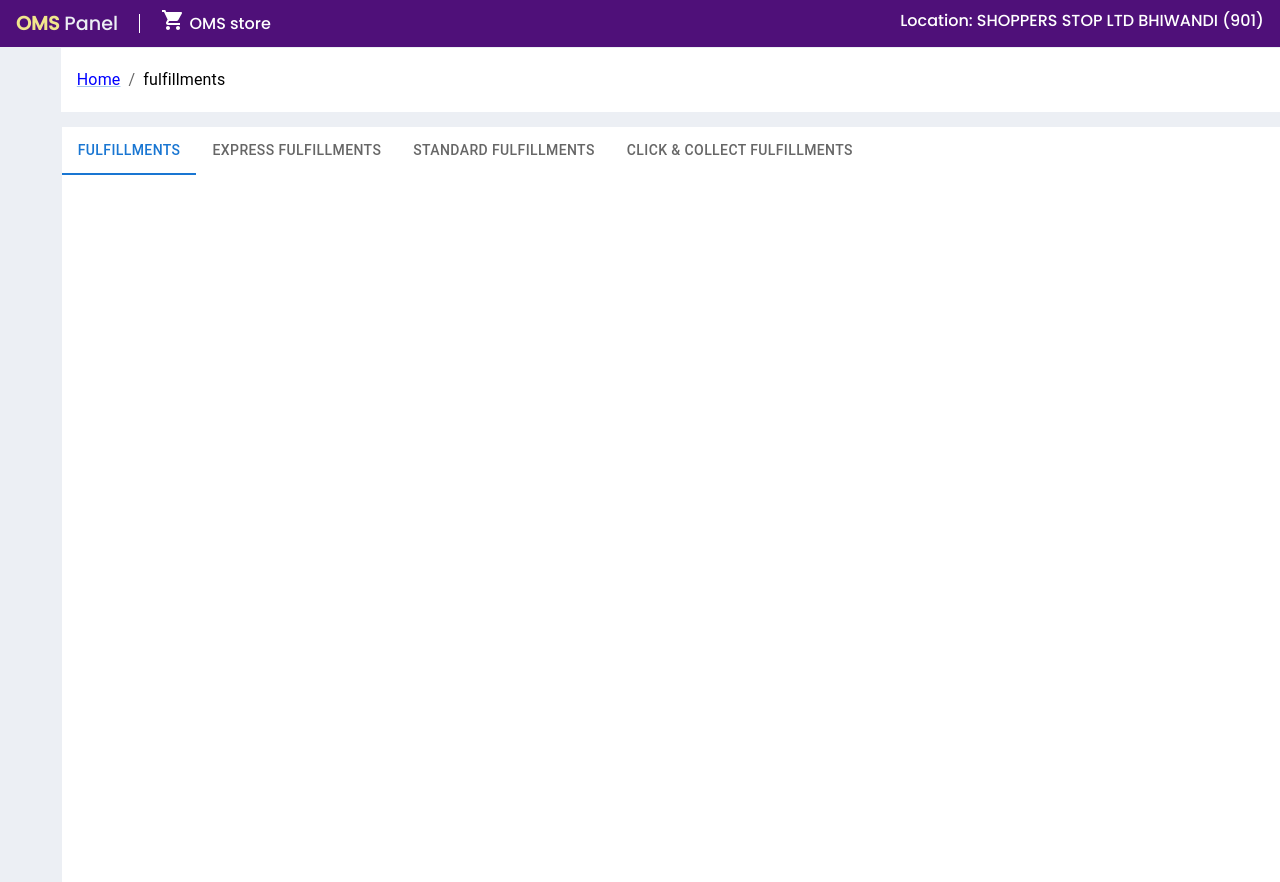
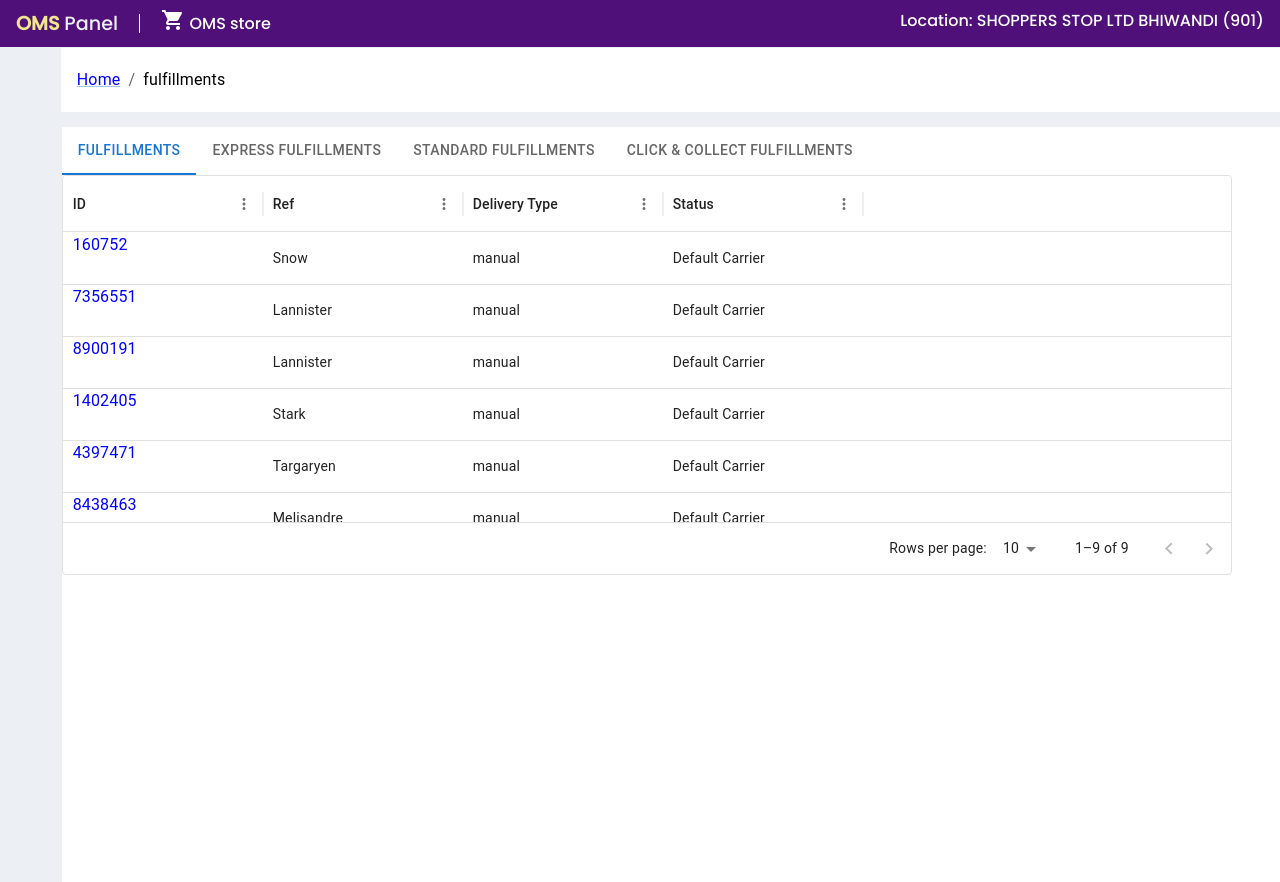
Before and after one commit to sshemantj/oms-panel, a Next.js app: page /fulfillments in a window 1280 px wide. Built offline with nearby package versions, Linux system fonts and the light colour scheme.

Commit message:
fulfillments tables complete

```diff
--- a/src/constants/tableConstant.tsx
+++ b/src/constants/tableConstant.tsx
@@ -21,6 +21,19 @@ export const initialAllTableIdsList = {
   [ITabList.STANDARD_FULFILMENTS]: [],
   [ITabList.EXPRESS_FULFILMENTS]: [],
   [ITabList.EXCHANGES_FULFILMENTS]: [],
+  [ITabList.CLICK_AND_COLLECT]: [],
+};
+export const initialAllFulfillmentTableState = {
+  [ITabList.FULFILMENTS]: { rows: [], columns: [] },
+  [ITabList.STANDARD_FULFILMENTS]: { rows: [], columns: [] },
+  [ITabList.EXPRESS_FULFILMENTS]: { rows: [], columns: [] },
+  [ITabList.CLICK_AND_COLLECT]: { rows: [], columns: [] },
+};
+
+export const initialAllFulfillmentTableIdsList = {
+  [ITabList.FULFILMENTS]: [],
+  [ITabList.STANDARD_FULFILMENTS]: [],
+  [ITabList.EXPRESS_FULFILMENTS]: [],
   [ITabList.CLICK_AND_COLLECT]: [],
 };
 
@@ -1150,3 +1163,103 @@ export const carrierCollectionsRows = [
     assingCarrier: "",
   },
 ];
+export const fulfillmentColumns: GridColDef[] = [
+  {
+    field: "idCustom",
+    headerName: "ID",
+    // type: "number",
+    width: 200,
+    align: "left",
+    renderCell: (params) => (
+      <Typography sx={{ color: "blue", textDecoration: "none" }}>
+        {params.value}
+      </Typography>
+    ),
+  },
+  {
+    field: "ref",
+    headerName: "Ref",
+    // type: "number",
+    width: 200,
+    align: "left",
+  },
+  {
+    field: "deliveryType",
+    headerName: "Delivery Type",
+    // type: "number",
+    width: 200,
+    align: "left",
+  },
+  {
+    field: "status",
+    headerName: "Status",
+    // type: "number",
+    width: 200,
+    align: "left",
+  },
+];
+export const fulfillmentsRows = [
+  {
+    id: 1,
+    ref: "Snow",
+    deliveryType: "manual",
+    idCustom: `${Math.ceil(Math.random() * 10000000)}`,
+    status: "Default Carrier",
+  },
+  {
+    id: 2,
+    ref: "Lannister",
+    deliveryType: "manual",
+    idCustom: `${Math.ceil(Math.random() * 10000000)}`,
+    status: "Default Carrier",
+  },
+  {
+    id: 3,
+    ref: "Lannister",
+    deliveryType: "manual",
+    idCustom: `${Math.ceil(Math.random() * 10000000)}`,
+    status: "Default Carrier",
+  },
+  {
+    id: 4,
+    ref: "Stark",
+    deliveryType: "manual",
+    idCustom: `${Math.ceil(Math.random() * 10000000)}`,
+    status: "Default Carrier",
+  },
+  {
+    id: 5,
+    ref: "Targaryen",
+    deliveryType: "manual",
+    idCustom: `${Math.ceil(Math.random() * 10000000)}`,
+    status: "Default Carrier",
+  },
+  {
+    id: 6,
+    ref: "Melisandre",
+    deliveryType: "manual",
+    idCustom: `${Math.ceil(Math.random() * 10000000)}`,
+    status: "Default Carrier",
+  },
+  {
+    id: 7,
+    ref: "Clifford",
+    deliveryType: "manual",
+    idCustom: `${Math.ceil(Math.random() * 10000000)}`,
+    status: "Default Carrier",
+  },
+  {
+    id: 8,
+    ref: "Frances",
+    deliveryType: "manual",
+    idCustom: `${Math.ceil(Math.random() * 10000000)}`,
+    status: "Default Carrier",
+  },
+  {
+    id: 9,
+    ref: "Roxie",
+    deliveryType: "manual",
+    idCustom: `${Math.ceil(Math.random() * 10000000)}`,
+    status: "Default Carrier",
+  },
+];
--- a/src/interfaces/fulfillments.interface.ts
+++ b/src/interfaces/fulfillments.interface.ts
@@ -1,6 +1,15 @@
+import {
+  initialAllFulfillmentTableIdsList,
+  initialAllFulfillmentTableState,
+} from "@/constants/tableConstant";
+
 export enum IFulFillmentsTabsList {
   FULFILMENTS = "fulfilments",
   EXPRESS_FULFILMENTS = "expressFulfilments",
   STANDARD_FULFILMENTS = "standardFulfilments",
   CLICK_AND_COLLECT = "clickandcollect",
 }
+
+export type IAllFulfillmentTableState = typeof initialAllFulfillmentTableState;
+export type IAllFulfillmentTableIdsList =
+  typeof initialAllFulfillmentTableIdsList;
--- /dev/null
+++ b/src/modules/fulfillmentsModule/fulfillmentsTables.tsx/allFulfilmentsTable.tsx
@@ -0,0 +1,108 @@
+import FeaturedTable, { IFeaturedTableProps } from "@/tables/featuredTable";
+
+interface IAllTableProps extends IFeaturedTableProps {
+  showCheckbox: boolean;
+}
+
+const FulfilmentTable = (props: IAllTableProps) => {
+  const {
+    columns,
+    rows,
+    showCheckbox,
+    processRowUpdate,
+    onRowSelectionModelChange,
+    ...rest
+  } = props;
+
+  return (
+    <FeaturedTable
+      {...{
+        columns,
+        rows,
+        processRowUpdate,
+        onRowSelectionModelChange,
+        checkboxSelection: showCheckbox,
+        rest,
+      }}
+    />
+  );
+};
+
+const StandardFulfilmentsTable = (props: IAllTableProps) => {
+  const {
+    columns,
+    rows,
+    showCheckbox,
+    processRowUpdate,
+    onRowSelectionModelChange,
+    ...rest
+  } = props;
+
+  return (
+    <FeaturedTable
+      {...{
+        columns,
+        rows,
+        processRowUpdate,
+        onRowSelectionModelChange,
+        checkboxSelection: showCheckbox,
+        rest,
+      }}
+    />
+  );
+};
+
+const ExpressFulfilmentsTable = (props: IAllTableProps) => {
+  const {
+    columns,
+    rows,
+    showCheckbox,
+    processRowUpdate,
+    onRowSelectionModelChange,
+    ...rest
+  } = props;
+
+  return (
+    <FeaturedTable
+      {...{
+        columns,
+        rows,
+        processRowUpdate,
+        onRowSelectionModelChange,
+        checkboxSelection: showCheckbox,
+        rest,
+      }}
+    />
+  );
+};
+
+const ClickAndCollectTable = (props: IAllTableProps) => {
+  const {
+    columns,
+    rows,
+    showCheckbox,
+    processRowUpdate,
+    onRowSelectionModelChange,
+    ...rest
+  } = props;
+
+  return (
+    <FeaturedTable
+      {...{
+        columns,
+        rows,
+        processRowUpdate,
+        onRowSelectionModelChange,
+        checkboxSelection: showCheckbox,
+        rest,
+      }}
+    />
+  );
+};
+
+export {
+  FulfilmentTable,
+  StandardFulfilmentsTable,
+  ExpressFulfilmentsTable,
+  ClickAndCollectTable,
+};
--- /dev/null
+++ b/src/modules/fulfillmentsModule/fulfillmentsTables.tsx/index.tsx
@@ -0,0 +1,164 @@
+import React, { useEffect } from "react";
+import {
+  fulfillmentColumns,
+  fulfillmentsRows,
+} from "@/constants/tableConstant";
+import {
+  IAllFulfillmentTableState,
+  IAllFulfillmentTableIdsList,
+  // IFulFillmentsTabsList,
+} from "@/interfaces/fulfillments.interface";
+import {
+  ClickAndCollectTable,
+  ExpressFulfilmentsTable,
+  FulfilmentTable,
+  StandardFulfilmentsTable,
+} from "./allFulfilmentsTable";
+import { GridRowSelectionModel } from "@mui/x-data-grid";
+import { IFulFillmentsTabsList } from "@/interfaces/fulfillments.interface";
+
+interface IProps {
+  currTabValue: IFulFillmentsTabsList;
+  tableState: IAllFulfillmentTableState;
+  setTableState: React.Dispatch<
+    React.SetStateAction<IAllFulfillmentTableState>
+  >;
+  allSelectedRowList: IAllFulfillmentTableIdsList;
+  setAllSelectedRowList: React.Dispatch<
+    React.SetStateAction<IAllFulfillmentTableIdsList>
+  >;
+}
+
+const emtyTableData = {
+  rows: fulfillmentsRows,
+  columns: fulfillmentColumns,
+};
+
+const FulfillmentsTable = (props: IProps) => {
+  const {
+    currTabValue,
+    tableState,
+    setTableState,
+    allSelectedRowList,
+    setAllSelectedRowList,
+  } = props;
+
+  const handleFulfilmentCall = () => {
+    return {
+      rows: fulfillmentsRows,
+      columns: fulfillmentColumns,
+    };
+  };
+
+  const handleStandardFulfilmentCall = () => {
+    return {
+      rows: fulfillmentsRows,
+      columns: fulfillmentColumns,
+    };
+  };
+
+  const handleExpressFulfilments = () => {
+    return {
+      rows: fulfillmentsRows,
+      columns: fulfillmentColumns,
+    };
+  };
+
+  const handleClickAndCollect = () => {
+    return {
+      rows: fulfillmentsRows,
+      columns: fulfillmentColumns,
+    };
+  };
+
+  const getTableData = (type: IFulFillmentsTabsList) => {
+    switch (type) {
+      case IFulFillmentsTabsList.FULFILMENTS:
+        return handleFulfilmentCall();
+
+      case IFulFillmentsTabsList.STANDARD_FULFILMENTS:
+        return handleStandardFulfilmentCall();
+
+      case IFulFillmentsTabsList.EXPRESS_FULFILMENTS:
+        return handleExpressFulfilments();
+
+      case IFulFillmentsTabsList.CLICK_AND_COLLECT:
+        return handleClickAndCollect();
+    }
+  };
+
+  const handleAllTableDataAsync = async () => {
+    const updatedState = JSON.parse(JSON.stringify(tableState));
+    //emtyDataFirst
+    updatedState[currTabValue] = emtyTableData;
+    setTableState(updatedState);
+    //addUpdated data
+    updatedState[currTabValue] = getTableData(currTabValue);
+    setTableState(updatedState);
+  };
+
+  useEffect(() => {
+    handleAllTableDataAsync();
+  }, [currTabValue]);
+
+  // const showCheckbox = currTabValue !== IFulFillmentsTabsList.FULFILMENTS;
+  const showCheckbox = false;
+
+  const columns = tableState[currTabValue]?.columns || [];
+  const rows = tableState[currTabValue]?.rows || [];
+
+  const onRowSelectionModelChange = (selectedIds: GridRowSelectionModel) => {
+    setAllSelectedRowList((prev) => {
+      // @ts-ignore
+      prev[currTabValue] = selectedIds;
+      return prev;
+    });
+  };
+
+  return (
+    <>
+      {currTabValue === IFulFillmentsTabsList.FULFILMENTS ? (
+        <FulfilmentTable
+          {...{
+            columns,
+            rows,
+            showCheckbox,
+            onRowSelectionModelChange,
+          }}
+        />
+      ) : null}
+      {currTabValue === IFulFillmentsTabsList.STANDARD_FULFILMENTS ? (
+        <StandardFulfilmentsTable
+          {...{
+            columns,
+            rows,
+            showCheckbox,
+            onRowSelectionModelChange,
+          }}
+        />
+      ) : null}
+      {currTabValue === IFulFillmentsTabsList.EXPRESS_FULFILMENTS ? (
+        <ExpressFulfilmentsTable
+          {...{
+            columns,
+            rows,
+            showCheckbox,
+            onRowSelectionModelChange,
+          }}
+        />
+      ) : null}
+      {currTabValue === IFulFillmentsTabsList.CLICK_AND_COLLECT ? (
+        <ClickAndCollectTable
+          {...{
+            columns,
+            rows,
+            showCheckbox,
+            onRowSelectionModelChange,
+          }}
+        />
+      ) : null}
+    </>
+  );
+};
+
+export default FulfillmentsTable;
--- a/src/modules/fulfillmentsModule/index.tsx
+++ b/src/modules/fulfillmentsModule/index.tsx
@@ -1,18 +1,46 @@
 import React, { useState } from "react";
 import FulfillmentsTabs from "./fulfillmentsTabs";
 import { IFulFillmentsTabsList } from "@/interfaces/fulfillments.interface";
+import { Box } from "@mui/material";
+import FulfillmentsTable from "./fulfillmentsTables.tsx";
+import {
+  initialAllFulfillmentTableIdsList,
+  initialAllFulfillmentTableState,
+} from "@/constants/tableConstant";
+import {
+  IAllFulfillmentTableIdsList,
+  IAllFulfillmentTableState,
+} from "@/interfaces/fulfillments.interface";
 
 const FulfillmentsModule = () => {
   const [currTabValue, setCurrTabValue] = useState<IFulFillmentsTabsList>(
     IFulFillmentsTabsList.FULFILMENTS
   );
 
+  const [allSelectedRowList, setAllSelectedRowList] =
+    useState<IAllFulfillmentTableIdsList>(initialAllFulfillmentTableIdsList);
+
+  const [tableState, setTableState] = useState<IAllFulfillmentTableState>(
+    initialAllFulfillmentTableState
+  );
+
   return (
-    <div>
-      <div>
+    <Box>
+      <Box>
         <FulfillmentsTabs {...{ currTabValue, setCurrTabValue }} />
-      </div>
-    </div>
+      </Box>
+      <Box>
+        <FulfillmentsTable
+          {...{
+            currTabValue,
+            tableState,
+            setTableState,
+            allSelectedRowList,
+            setAllSelectedRowList,
+          }}
+        />
+      </Box>
+    </Box>
   );
 };
 
```
